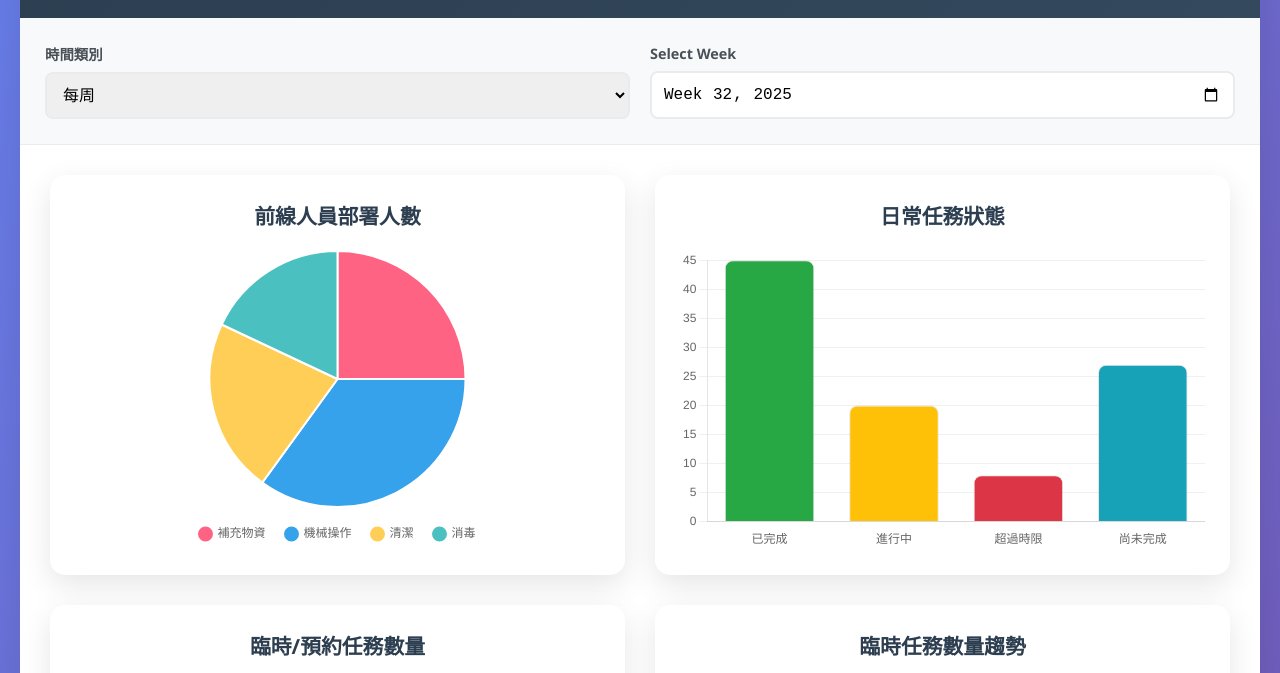
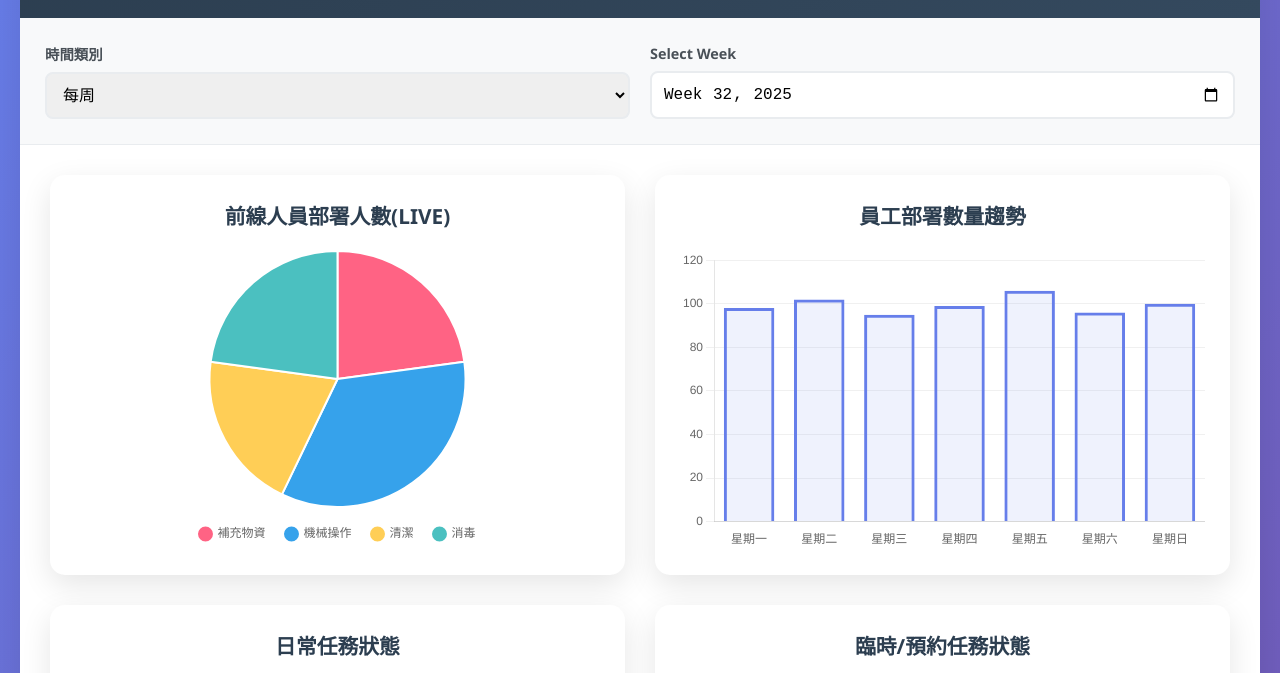
Before and after one commit to whaleshark-ai/canva_work_system, a plain HTML site: page dashboard.html in a window 1280 px wide. Shown: the part 127-800 px from the top of the page. Drawn offline with nearby package versions, Linux system fonts and the light colour scheme.

Commit message:
Add files via upload

```diff
--- a/dashboard.html
+++ b/dashboard.html
@@ -230,9 +230,18 @@
         <div class="charts-grid">
             <div class="chart-container">
 
-                <div class="chart-title">前線人員部署人數</div>
+                <div class="chart-title">前線人員部署人數(LIVE)</div>
                 <div class="chart-wrapper">
                     <canvas id="staffChart"></canvas>
+                </div>
+
+            </div>
+
+            <div class="chart-container">
+
+                <div class="chart-title">員工部署數量趨勢</div>
+                <div class="chart-wrapper">
+                    <canvas id="trendChart"></canvas>
                 </div>
 
             </div>
@@ -248,7 +257,7 @@
 
             <div class="chart-container">
 
-                <div class="chart-title">臨時/預約任務數量</div>
+                <div class="chart-title">臨時/預約任務狀態</div>
                 <div class="chart-wrapper">
                     <canvas id="adhocChart"></canvas>
                 </div>
@@ -257,9 +266,9 @@
 
             <div class="chart-container">
 
-                <div class="chart-title">臨時任務數量趨勢</div>
+                <div class="chart-title">任務數量趨勢</div>
                 <div class="chart-wrapper">
-                    <canvas id="trendChart"></canvas>
+                    <canvas id="taskTotalTrendChart"></canvas>
                 </div>
 
             </div>
@@ -303,43 +312,65 @@
             daily: {
                 staff: {
                     labels: ['補充物資', '機械操作', '清潔', '消毒'],
-                    data: [8, 12, 7, 8]
+                    data: [8, 12, 7, 8],
+                    total: 35
+                },
+                trend: {
+                    labels: ['12AM - 8AM(SHIFT A)', '8AM - 4PM(SHIFT B)', '4PM - 12AM(SHIFT C)'],
+                    data: [26, 35, 37],
                 },
                 routine: {
                     labels: ['已完成', '進行中', '超過時限', '尚未完成'],
-                    data: [15, 8, 3, 9]
+                    data: [15, 20, 6, 37],
+                    total: 78
                 },
                 adhoc: {
                     labels: ['已完成', '超過時限', '進行中', '尚未完成'],
-                    data: [12, 4, 6, 13]
+                    data: [12, 4, 6, 13],
+                    total: 35
                 },
-                trend: {
-                    labels: ['12AM', '4AM', '8AM', '12PM', '4PM', '8PM', '11PM'],
-                    data: [2, 1, 4, 8, 12, 6, 3]
+                task_total: {
+                    labels: ['一月', '二月', '三月', '四月', '五月', '六月', '七月', '八月', '九月', '十月', '十一月', '十二月'],
+                    adhoc: [78, 82, 85, 88, 91, 89, 93, 87, 84, 86, 81, 83],
+                    routine: [85, 88, 91, 94, 96, 93, 97, 92, 89, 91, 87, 90],
+                    reservation: [81, 84, 87, 90, 93, 91, 94, 89, 86, 88, 84, 87]
                 },
                 completionRate: {
-                    labels: ['12AM', '4AM', '8AM', '12PM', '4PM', '8PM', '11PM'],
-                    adhoc: [85, 78, 92, 88, 75, 82, 90],
-                    routine: [92, 88, 95, 91, 87, 89, 94],
-                    reservation: [88, 85, 90, 93, 89, 91, 87]
+                    labels: ['12AM - 8AM(SHIFT A)', '8AM - 4PM(SHIFT B)', '4PM - 12AM(SHIFT C)'],
+                    adhoc: [85, 78, 92],
+                    routine: [92, 88, 95],
+                    reservation: [88, 85, 90]
                 }
             },
             weekly: {
                 staff: {
                     labels: ['補充物資', '機械操作', '清潔', '消毒'],
-                    data: [25, 35, 22, 18]
+                    data: [8, 12, 7, 8],
+                    total: 35
+                },
+                trend: {
+                    labels: ['星期一', '星期二', '星期三', '星期四', '星期五', '星期六', '星期日'],
+                    data: [98, 102, 95, 99, 106, 96, 100],
                 },
                 routine: {
                     labels: ['已完成', '進行中', '超過時限', '尚未完成'],
-                    data: [45, 20, 8, 27]
+                    data: [268, 20, 8, 7],
+                    total: 303
+                },
+                routine_total: {
+                    labels: ['星期一', '星期二', '星期三', '星期四', '星期五', '星期六', '星期日'],
+                    data: [90, 84, 87, 92, 81, 95, 88],
+                    total: 58
                 },
                 adhoc: {
                     labels: ['已完成', '超過時限', '進行中', '尚未完成'],
-                    data: [32, 12, 18, 38]
+                    data: [74, 12, 18, 8],
+                    total: 112
                 },
-                trend: {
-                    labels: ['星期一', '星期二', '星期三', '星期四', '星期五', '星期六', '星期日'],
-                    data: [12, 19, 15, 25, 22, 18, 16]
+                task_total: {
+                    labels: ['一月', '二月', '三月', '四月', '五月', '六月', '七月', '八月', '九月', '十月', '十一月', '十二月'],
+                    adhoc: [78, 82, 85, 88, 91, 89, 93, 87, 84, 86, 81, 83],
+                    reservation: [45, 41, 48, 49, 43, 47, 45, 45, 48, 42, 48, 42]
                 },
                 completionRate: {
                     labels: ['星期一', '星期二', '星期三', '星期四', '星期五', '星期六', '星期日'],
@@ -351,24 +382,31 @@
             monthly: {
                 staff: {
                     labels: ['補充物資', '機械操作', '清潔', '消毒'],
-                    data: [105, 142, 155, 23]
+                    data: [8, 12, 7, 8],
+                    total: 35
+                },
+                trend: {
+                    labels: ['一月', '二月', '三月', '四月', '五月', '六月', '七月', '八月', '九月', '十月', '十一月', '十二月'],
+                    data: [245, 268, 312, 289, 334, 298, 356, 378, 325, 342, 298, 315]
                 },
                 routine: {
                     labels: ['已完成', '進行中', '超過時限', '尚未完成'],
-                    data: [180, 85, 32, 108]
+                    data: [2181, 20, 32, 23],
+                    total: 2256
                 },
                 adhoc: {
-                    labels: ['已完成', '超過時限', '進行中', '尚未完成'],
-                    data: [128, 48, 72, 152]
+                    labels: ['已完成', '進行中', '超過時限', '尚未完成'],
+                    data: [1128, 20, 5, 68],
+                    total: 1221
                 },
-                trend: {
-                    labels: ['Jan', 'Feb', 'Mar', 'Apr', 'May', 'Jun', 'Jul', 'Aug', 'Sep', 'Oct', 'Nov', 'Dec'],
-                    data: [245, 268, 312, 289, 334, 298, 356, 378, 325, 342, 298, 315]
+                task_total: {
+                    labels: ['一月', '二月', '三月', '四月', '五月', '六月', '七月', '八月', '九月', '十月', '十一月', '十二月'],
+                    adhoc: [, 82, 85, 88, 91, 89, 93, 105, 125, 86, 81, 83],
+                    reservation: [50, 51, 57, 52, 56, 56, 56, 51, 60, 68, 50, 57]
                 },
                 completionRate: {
-                    labels: ['Jan', 'Feb', 'Mar', 'Apr', 'May', 'Jun', 'Jul', 'Aug', 'Sep', 'Oct', 'Nov', 'Dec'],
-                    adhoc: [78, 82, 85, 88, 91, 89, 93, 87, 84, 86, 81, 83],
-                    routine: [85, 88, 91, 94, 96, 93, 97, 92, 89, 91, 87, 90],
+                    labels: ['一月', '二月', '三月', '四月', '五月', '六月', '七月', '八月', '九月', '十月', '十一月', '十二月'],
+                    adhoc: [178, 182, 185, 188, 191, 189, 193, 187, 184, 186, 181, 183],
                     reservation: [81, 84, 87, 90, 93, 91, 94, 89, 86, 88, 84, 87]
                 }
             },
@@ -472,6 +510,50 @@
                 }
             });
 
+            // Daily Staff Trend Line Chart
+            const trendCtx = document.getElementById('trendChart').getContext('2d');
+            trendChart = new Chart(trendCtx, {
+                type: 'bar',
+                data: {
+                    labels: currentData.trend.labels,
+                    datasets: [{
+                        label: '員工部署數量',
+                        data: currentData.trend.data,
+                        borderColor: '#667eea',
+                        backgroundColor: 'rgba(102, 126, 234, 0.1)',
+                        borderWidth: 3,
+                        fill: true,
+                        tension: 0.4,
+                        pointBackgroundColor: '#667eea',
+                        pointBorderColor: '#fff',
+                        pointBorderWidth: 2,
+                        pointRadius: 6
+                    }]
+                },
+                options: {
+                    responsive: true,
+                    maintainAspectRatio: false,
+                    plugins: {
+                        legend: {
+                            display: false
+                        }
+                    },
+                    scales: {
+                        y: {
+                            beginAtZero: true,
+                            grid: {
+                                color: '#f0f0f0'
+                            }
+                        },
+                        x: {
+                            grid: {
+                                display: false
+                            }
+                        }
+                    }
+                }
+            });
+
             // Routine Tasks Bar Chart
             const routineCtx = document.getElementById('routineChart').getContext('2d');
             routineChart = new Chart(routineCtx, {
@@ -505,7 +587,8 @@
                                 display: false
                             }
                         }
-                    }
+                    },
+
                 }
             });
 
@@ -537,24 +620,36 @@
                 }
             });
 
-            // Daily Trend Line Chart
-            const trendCtx = document.getElementById('trendChart').getContext('2d');
-            trendChart = new Chart(trendCtx, {
+            // Total Tasks trend Chart
+            const taskTotalTrendCtx = document.getElementById('taskTotalTrendChart').getContext('2d');
+            taskTotalTrendChart = new Chart(taskTotalTrendCtx, {
                 type: 'line',
                 data: {
-                    labels: currentData.trend.labels,
+                    labels: currentData.task_total.labels,
                     datasets: [{
-                        label: 'Ad Hoc Tasks',
-                        data: currentData.trend.data,
-                        borderColor: '#667eea',
-                        backgroundColor: 'rgba(102, 126, 234, 0.1)',
+                        label: '臨時任務',
+                        data: currentData.task_total.adhoc,
+                        borderColor: '#FF6384',
+                        backgroundColor: 'rgba(255, 99, 132, 0.1)',
                         borderWidth: 3,
-                        fill: true,
+                        fill: false,
                         tension: 0.4,
-                        pointBackgroundColor: '#667eea',
+                        pointBackgroundColor: '#FF6384',
                         pointBorderColor: '#fff',
                         pointBorderWidth: 2,
-                        pointRadius: 6
+                        pointRadius: 5
+                    },{
+                        label: '預約任務',
+                        data: currentData.task_total.reservation,
+                        borderColor: '#FFCE56',
+                        backgroundColor: 'rgba(255, 206, 86, 0.1)',
+                        borderWidth: 3,
+                        fill: false,
+                        tension: 0.4,
+                        pointBackgroundColor: '#FFCE56',
+                        pointBorderColor: '#fff',
+                        pointBorderWidth: 2,
+                        pointRadius: 5
                     }]
                 },
                 options: {
@@ -577,7 +672,8 @@
                                 display: false
                             }
                         }
-                    }
+                    },
+
                 }
             });
 
@@ -722,6 +818,10 @@
             staffChart.data.datasets[0].data = currentData.staff.data;
             staffChart.update();
 
+            trendChart.data.labels = currentData.trend.labels;
+            trendChart.data.datasets[0].data = currentData.trend.data;
+            trendChart.update();
+
             routineChart.data.labels = currentData.routine.labels;
             routineChart.data.datasets[0].data = currentData.routine.data;
             routineChart.update();
@@ -730,9 +830,10 @@
             adhocChart.data.datasets[0].data = currentData.adhoc.data;
             adhocChart.update();
 
-            trendChart.data.labels = currentData.trend.labels;
-            trendChart.data.datasets[0].data = currentData.trend.data;
-            trendChart.update();
+            taskTotalTrendChart.data.labels = currentData.task_total.labels;
+            taskTotalTrendChart.data.datasets[0].data = currentData.task_total.adhoc;
+            taskTotalTrendChart.data.datasets[1].data = currentData.task_total.reservation;
+            taskTotalTrendChart.update();
 
             completionRateChart.data.labels = currentData.completionRate.labels;
             completionRateChart.data.datasets[0].data = currentData.completionRate.adhoc;
```
